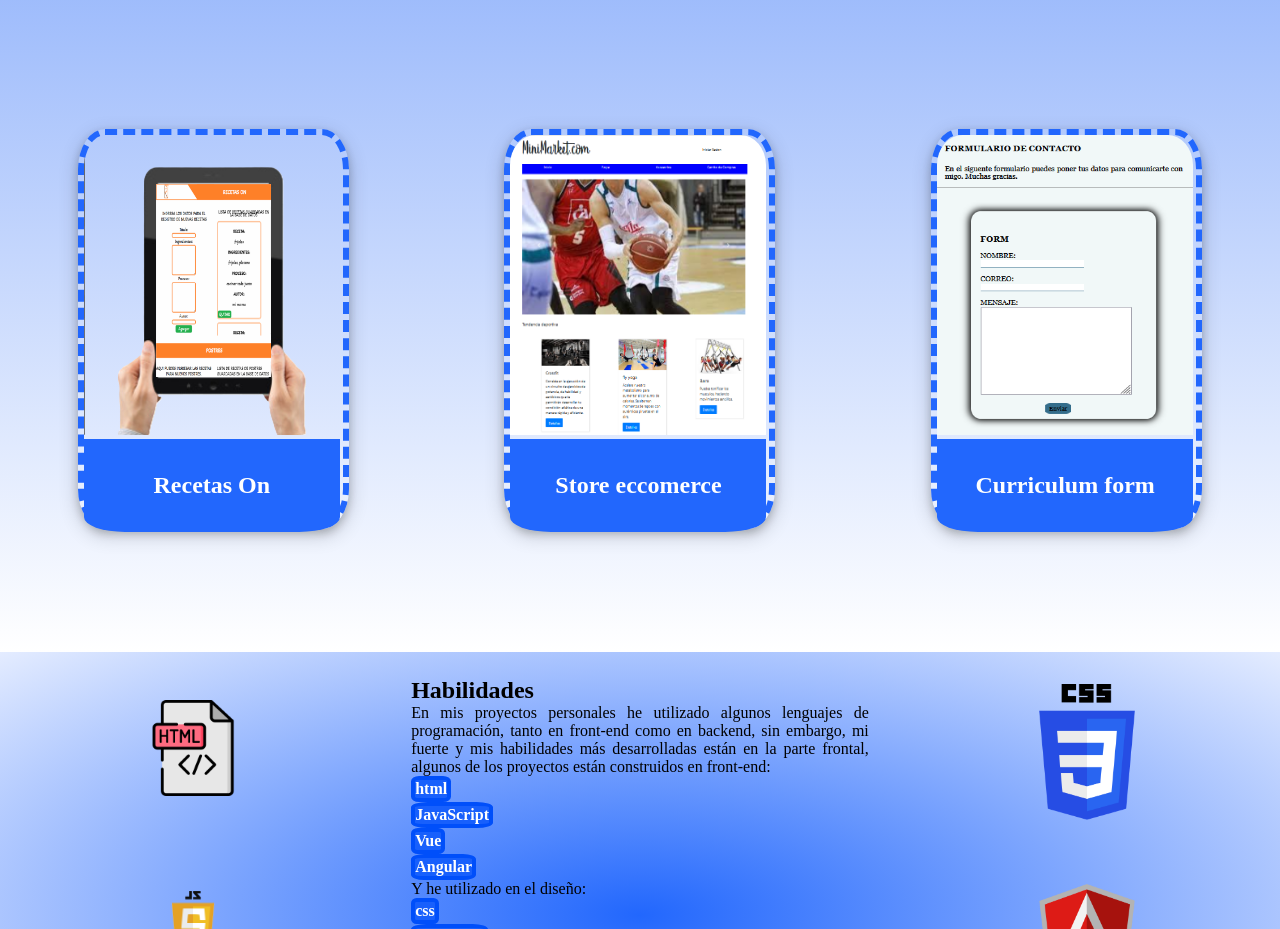
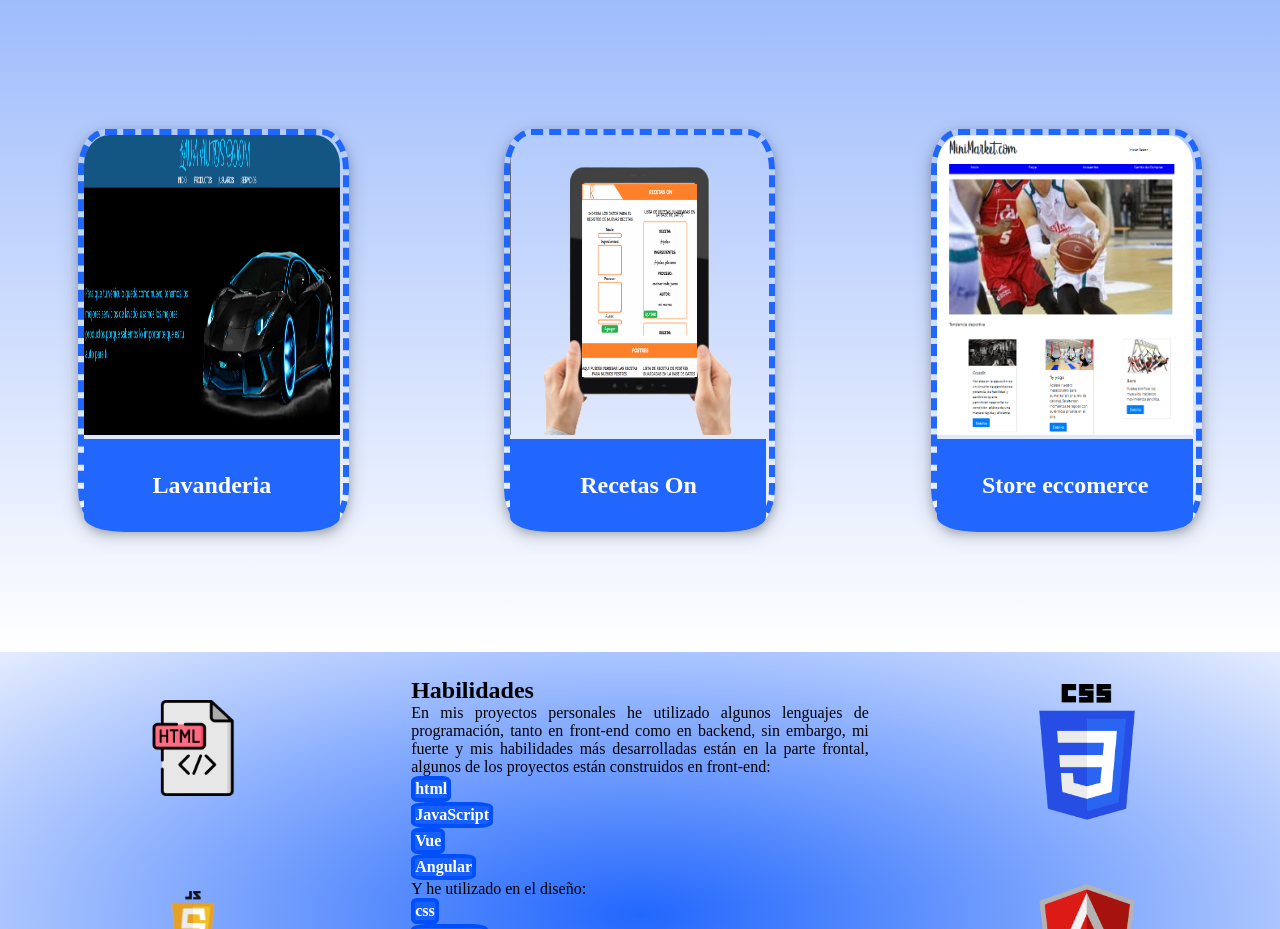
Before and after one commit to DayanaB01/portafolio, a Vue app: page / in a window 1280 px wide. Shown: the part 1740-2669 px from the top of the page. Built offline with nearby package versions, Linux system fonts and the light colour scheme; a web font is replaced by a local one.

Commit message:
actulizacion de proyecto 1

```diff
--- a/src/views/HomeView.vue
+++ b/src/views/HomeView.vue
@@ -22,7 +22,13 @@
       </div>
       <div class="cards">
         <div class="card">
-          <a href="https://dayanab01.github.io/RecetasOn/">
+          <a href="https://github.com/DayanaB01/Lava_Autos/tree/main">
+            <img src="@/assets/z_images/forms.png" alt="photo-form" />
+          </a>
+          <h1>Lavanderia</h1>
+        </div>
+        <div class="card">
+          <a href="https://github.com/DayanaB01/RecetasOn">
             <img src="@/assets/z_images/principal.png" alt="preview-forms" />
           </a>
           <h1>Recetas On</h1>
@@ -32,12 +38,6 @@
             <img src="@/assets/z_images/mini-market.png" alt="preview-mini-market" />
           </a>
           <h1>Store eccomerce</h1>
-        </div>
-        <div class="card">
-          <a href="https://dayanab01.github.io/Curriculum/formulario.html">
-            <img src="@/assets/z_images/form.png" alt="photo-form" />
-          </a>
-          <h1>Curriculum form</h1>
         </div>
       </div>
     </section>
```
Also changed, not shown: src/assets/z_images/forms.png.
